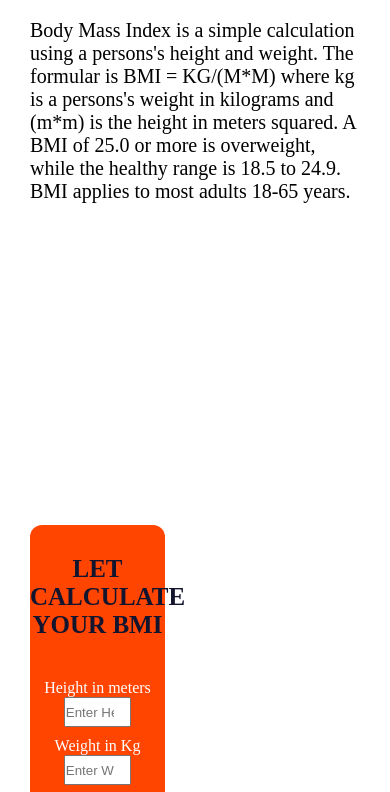
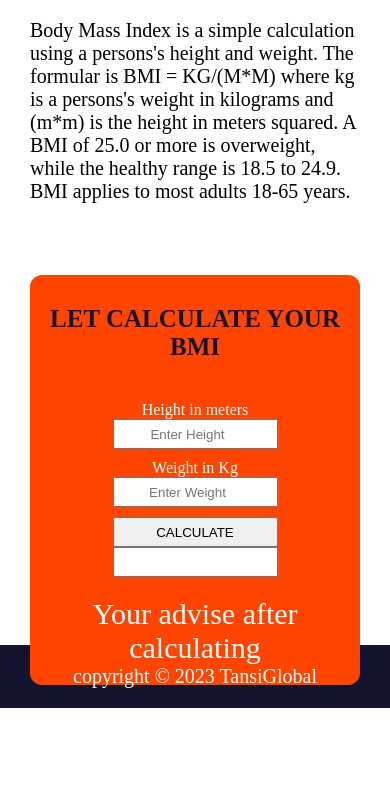
Before and after one commit to eustacetansi/BMI-Calculator, a plain HTML site: page index.html in a window 390 px wide. Shown: the part 285-1077 px from the top of the page. After the commit the page ends 993 px from the top, so only its background shows below. Drawn offline with Linux system fonts and the light colour scheme.

Commit message:
working on media query

```diff
--- a/index.html
+++ b/index.html
@@ -24,8 +24,8 @@
                 range is 18.5 to 24.9. BMI applies to most adults 18-65 years.
             </p>
         </div>
-        <div class="c0l-6 content aside">
-            <div id="colo">
+        <div class="col-6 content aside">
+            <div class="" id="colo">
                 <h2>LET CALCULATE YOUR BMI</h2>
             <form action="">
                 <div id="label">
--- a/style.css
+++ b/style.css
@@ -87,5 +87,6 @@ footer{
     /* For mobile phones: */
     [class*="col-"] {
         width: 100%;
+        height: 400px;
     }
 }
```
